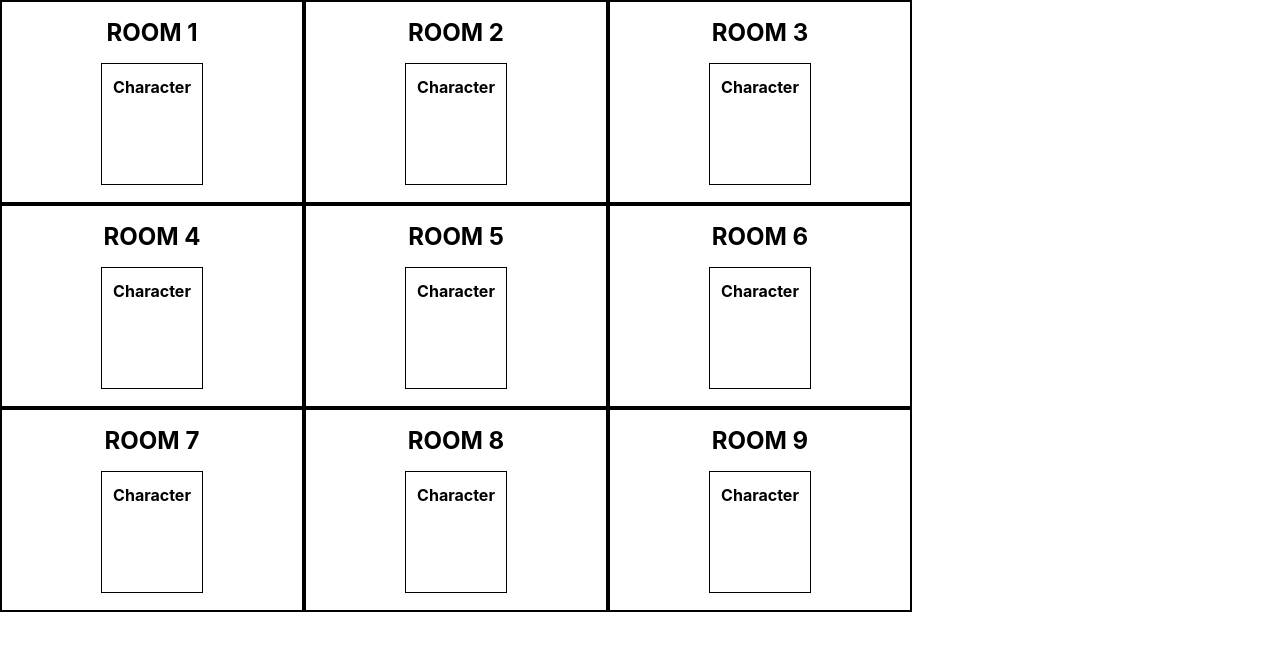
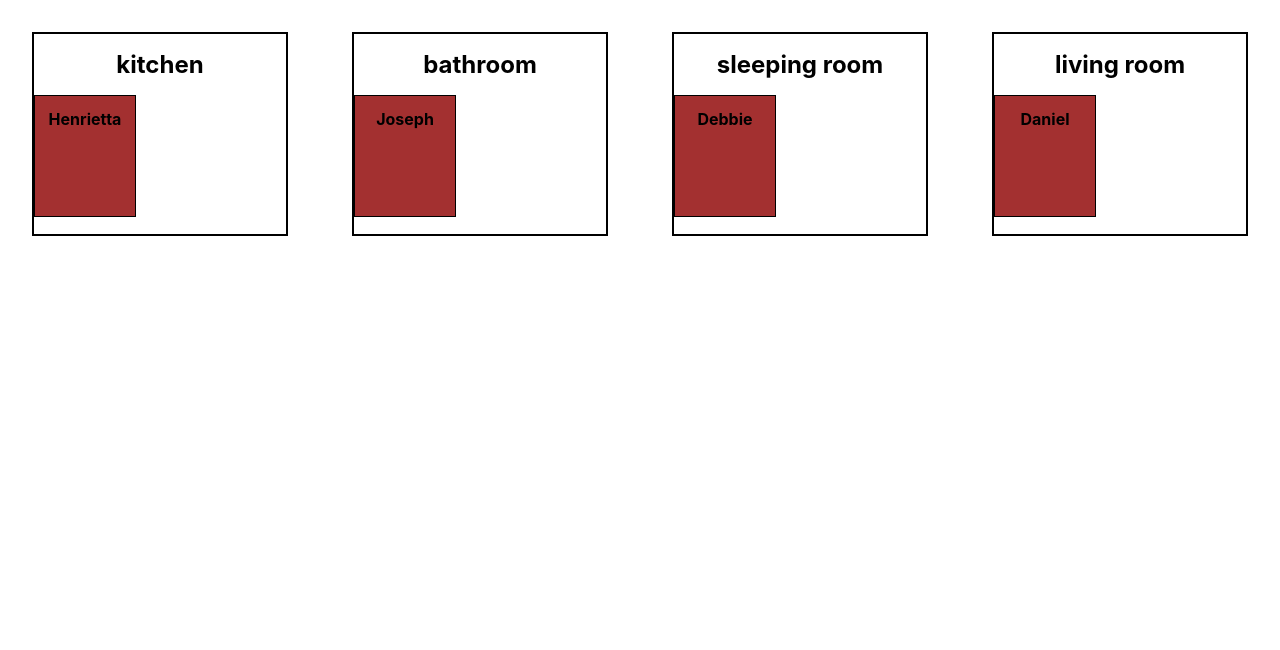
Before and after one commit to hangingpulse/9rooms, a React (Create React App) app: page / in a window 1280 px wide. Shown: the top 650 px of the page. Built offline with nearby package versions, Linux system fonts and the light colour scheme.

Commit message:
First DragnDrop steps

```diff
--- a/package.json
+++ b/package.json
@@ -7,6 +7,8 @@
     "@testing-library/react": "^11.2.5",
     "@testing-library/user-event": "^12.8.3",
     "react": "^17.0.1",
+    "react-dnd": "^14.0.2",
+    "react-dnd-html5-backend": "^14.0.0",
     "react-dom": "^17.0.1",
     "react-scripts": "4.0.3",
     "web-vitals": "^1.1.1"
--- a/src/App.js
+++ b/src/App.js
@@ -1,12 +1,16 @@
 import React from 'react'
+import { DndProvider } from 'react-dnd';
+import { HTML5Backend } from 'react-dnd-html5-backend';
 import './App.css';
 import Grid from './components/Grid';
 
 function App() {
   return (
-    <div className="App">
-     <Grid />
-    </div>
+    <DndProvider backend={HTML5Backend}>
+      <div className="App">
+        <Grid />
+      </div>
+    </DndProvider>
   );
 }
 
--- a/src/components/Character.css
+++ b/src/components/Character.css
@@ -2,6 +2,11 @@
     width: 100px;
     height: 120px;
     border: 1px solid black;
+    background-color: #a33030;
+}
+
+.character--drag {
+    opacity: 0.5;
 }
 
 .character__name {
--- a/src/components/Character.js
+++ b/src/components/Character.js
@@ -1,11 +1,30 @@
 import React from 'react'
+import { useDrag } from 'react-dnd'
 import './Character.css'
+import {ItemTypes} from '../utils/ItemTypes'
 
 
-function Character() {
+function Character({character}) {
+
+    const [{ isDragging}, drag] = useDrag(() => ({
+        type: ItemTypes.CHARACTER,
+        item: {
+            name: character.name,
+            room: character.room
+        },
+        collect: monitor => ({
+            isDragging: !!monitor.isDragging()
+        })
+    })
+
+    )
+
     return (
-        <div className="character">
-            <h2 className="character__name">Character</h2>
+        <div
+        className={isDragging? 'character character--drag':'character'}
+        ref={drag}
+        >
+            <h2 className="character__name">{character.name}</h2>
         </div>
     )
 }
--- a/src/components/Grid.js
+++ b/src/components/Grid.js
@@ -1,24 +1,75 @@
-import React from 'react'
+import React, { useState } from 'react'
 import Room from './Room'
 import './Grid.css'
 
 function Grid() {
+
+    const [characters, setCharacter] = useState([
+        {
+            name: 'Henrietta',
+            color: 'blue',
+            room: 1
+        },
+        {
+            name: 'Joseph',
+            color: 'red',
+            room: 2,
+        },
+        {
+            name: 'Debbie',
+            color: 'green',
+            room: 3
+        },
+        {
+            name: 'Daniel',
+            color: 'yellow',
+            room: 4
+        }
+    ])
+
+    const rooms = [
+        {
+            id: 1,
+            name: 'kitchen'
+        },
+        {
+            id: 2,
+            name: 'bathroom'
+        },
+        {
+            id: 3,
+            name: 'sleeping room'
+        },
+        {
+            id: 4,
+            name: 'living room'
+        }
+    ]
+
+    const changeRoom = (name, newRoom) => {
+        const updatedCharacters = characters.map(character => {
+            if (character.name === name) {
+                character = {...character, room: newRoom}
+                console.log(character)
+            }
+            return character
+        })
+
+        setCharacter(updatedCharacters)
+    }
+
+
+
     return (
-        <div className="grid">
+        <div className="Grid">
             <div className="row row--1">
-                <Room number='1' />
-                <Room number='2'/>
-                <Room number='3'/>
-            </div>
-            <div className="row row--2">
-                <Room number='4'/>
-                <Room number='5'/>
-                <Room number='6'/>
-            </div>
-            <div className="row row--3">
-                <Room number='7'/>
-                <Room number='8'/>
-                <Room number='9'/>
+                {rooms.map((room => <Room
+                key={room.id}
+                id={room.id}
+                name={room.name}
+                changeRoom={changeRoom}
+                characters={characters}
+                />))}
             </div>
 
         </div>
--- a/src/components/Room.css
+++ b/src/components/Room.css
@@ -2,6 +2,7 @@
     width: 300px;
     height: 200px;
     border: 2px solid black;
+    margin: 2rem;
 }
 
 .room__title {
@@ -10,6 +11,6 @@
 
 .room__area {
     display: flex;
-    justify-content: center;
+    justify-content: space-between;
     align-items: center;
 }
--- a/src/components/Room.js
+++ b/src/components/Room.js
@@ -1,42 +1,37 @@
 import React from 'react'
+import { useDrop } from 'react-dnd'
+import { ItemTypes } from '../utils/ItemTypes'
 import Character from './Character'
 import './Room.css'
 
 
-function Room({number}) {
+function Room({name, id, characters, changeRoom}) {
 
-    const dragEnter = e => {
-        e.preventDefault();
-        e.stopPropagation();
-    }
-
-    const dragLeave = e => {
-        e.preventDefault();
-        e.stopPropagation();
-    }
-
-    const dragOver = e => {
-        e.preventDefault();
-        e.stopPropagation();
-    }
-
-    const drop = e => {
-        e.preventDefault();
-        e.stopPropagation();
-    }
-
+    const [{isOver}, drop] = useDrop({
+        accept: ItemTypes.CHARACTER,
+        drop: (character, monitor) => {
+            console.log(character)
+            changeRoom(character.name, id)},
+        collect: monitor => ({
+            isOver: !!monitor.isOver(),
+        })
+    })
 
 
     return (
-        <div className="room"
-            onDragEnter={dragEnter}
-            onDragLeave={dragLeave}
-            onDragOver={dragOver}
-            onDrop={drop}
-        >
-            <h1 className="room__title">ROOM {number}</h1>
-            <div className="room__area">
-                <Character/>
+        <div className="room" ref={drop}>
+            <h1 className="room__title">{name}</h1>
+            <div className="room__area"
+                style={isOver? {backgroundColor: 'yellow'}: {}}
+            >
+                {characters
+                    .filter((character) => character.room === id)
+                    .map((character, i) => (<Character
+                    key={i}
+                    character={character}
+                    changeRoom={changeRoom}
+                    />))
+                }
             </div>
         </div>
     )
--- /dev/null
+++ b/src/utils/ItemTypes.js
@@ -0,0 +1,3 @@
+export const ItemTypes = {
+    CHARACTER: 'character'
+}
```
Also changed, not shown: 1 other file (tests, documents, lock files or other folders).
